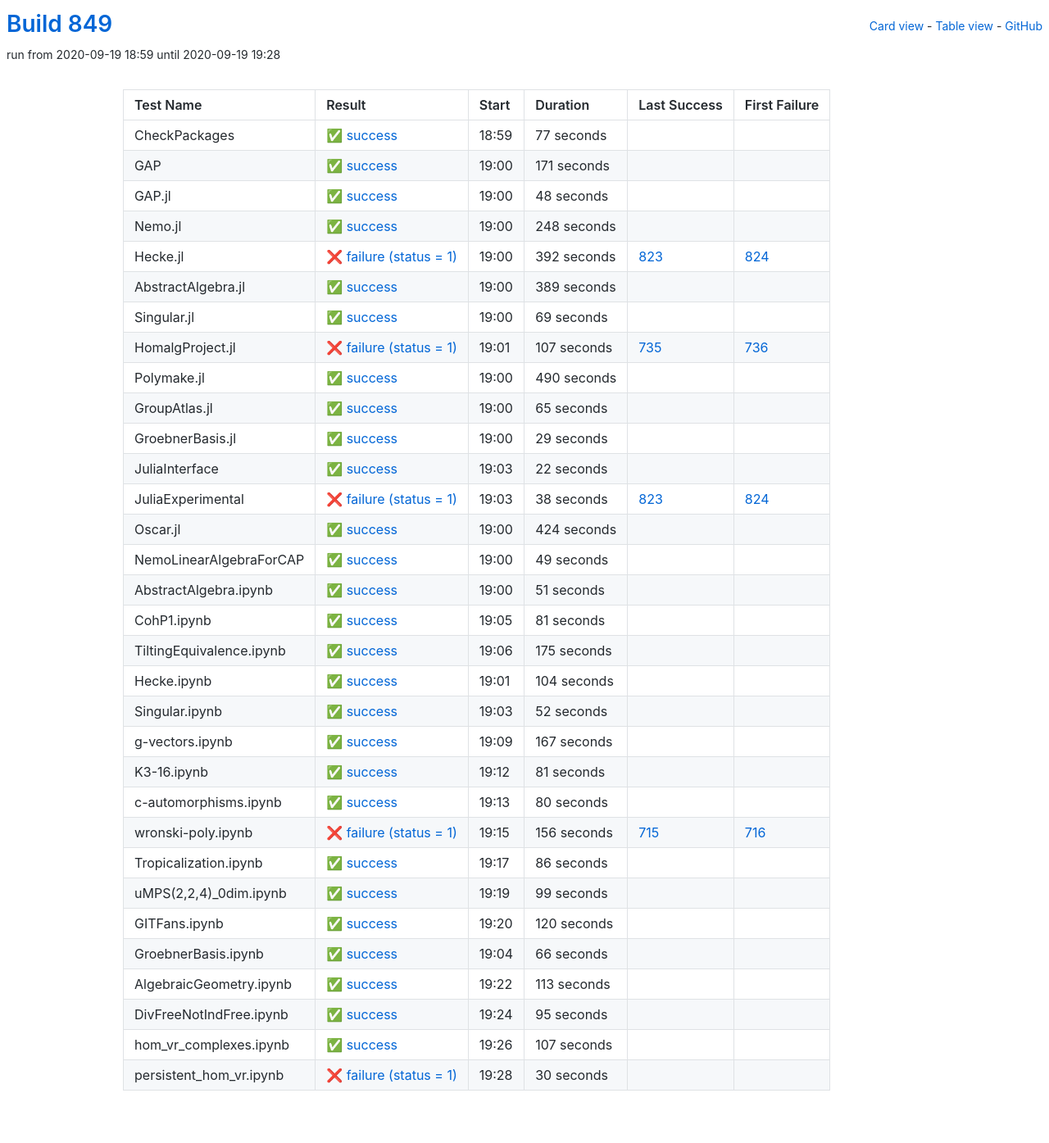
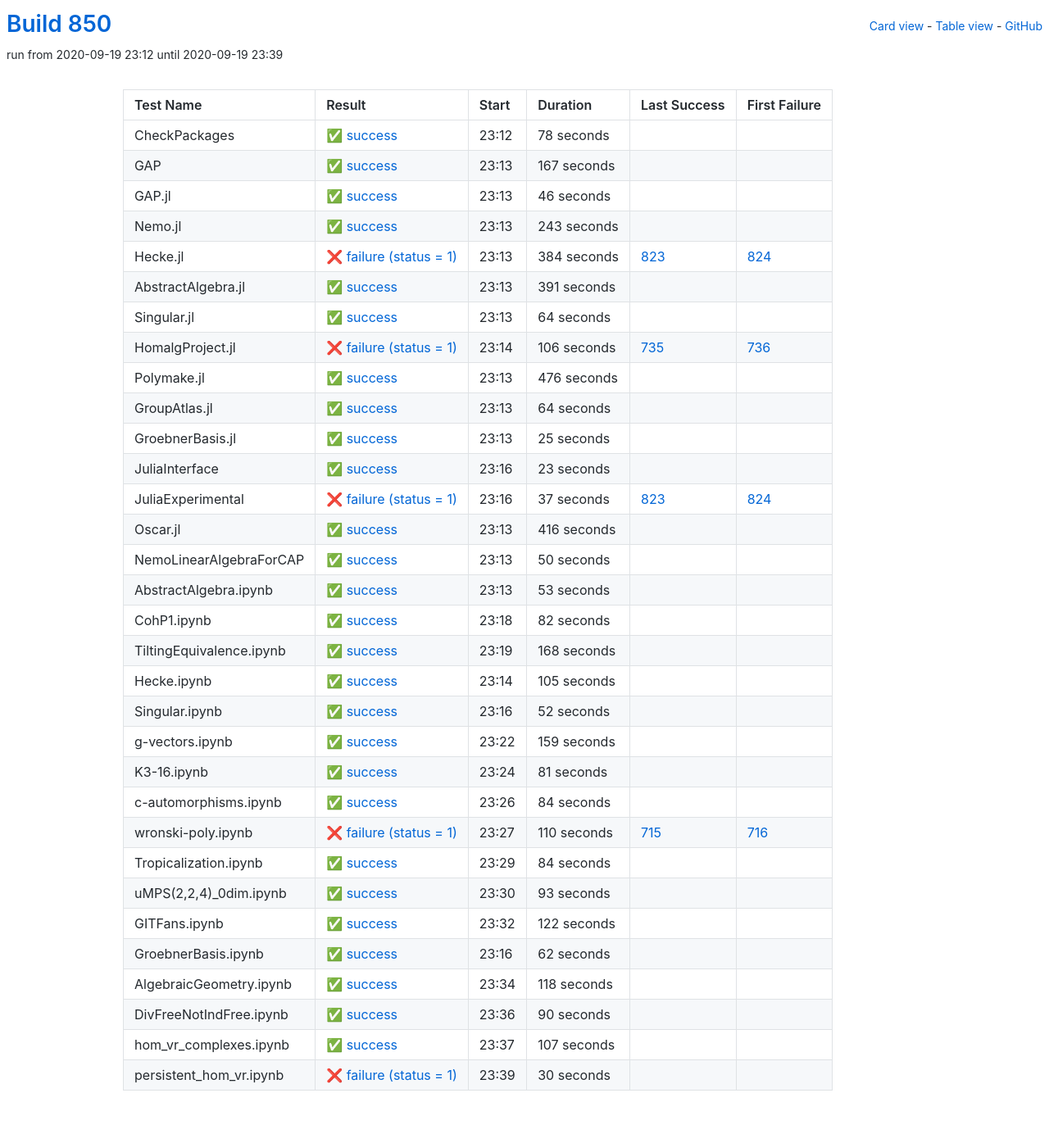
Before and after one commit to oscar-system/oscar-ci-status-stable, a Jekyll site: the page built from table.html, in a window 1280 px wide. Shown: the whole page at 82% size. Built offline with Jekyll 4.4.1, drawn with Linux system fonts in a browser that asks for light colours.

Commit message:
Build #850

```diff
--- a/_data/ci.yml
+++ b/_data/ci.yml
@@ -1,6 +1,6 @@
 ---
-build: 849
-build_url: https://oscarci.mathematik.uni-kl.de/job/oscar-stable/849/
+build: 850
+build_url: https://oscarci.mathematik.uni-kl.de/job/oscar-stable/850/
 job: oscar-stable
 organization: oscar-system
 repo: oscar-ci-status-stable
@@ -8,236 +8,236 @@ repourl: https://github.com/oscar-system/oscar-ci-status-stable
 tests:
 - name: CheckPackages
   id: checkpackages
-  log: https://oscarci.mathematik.uni-kl.de/job/oscar-stable/849/artifact/logs/build-849/CheckPackages.log
-  start: 2020-09-19 18:59
+  log: https://oscarci.mathematik.uni-kl.de/job/oscar-stable/850/artifact/logs/build-850/CheckPackages.log
+  start: 2020-09-19 23:12
   success: true
   exitcode: 0
   status: success
-  duration: 77
+  duration: 78
   last_success: false
   last_success_url:
   first_failure: false
   first_failure_url:
 - name: GAP
   id: gap
-  log: https://oscarci.mathematik.uni-kl.de/job/oscar-stable/849/artifact/logs/build-849/GAP.log
-  start: 2020-09-19 19:00
+  log: https://oscarci.mathematik.uni-kl.de/job/oscar-stable/850/artifact/logs/build-850/GAP.log
+  start: 2020-09-19 23:13
   success: true
   exitcode: 0
   status: success
-  duration: 171
+  duration: 167
   last_success: false
   last_success_url:
   first_failure: false
   first_failure_url:
 - name: GAP.jl
   id: gap-jl
-  log: https://oscarci.mathematik.uni-kl.de/job/oscar-stable/849/artifact/logs/build-849/GAP.jl.log
-  start: 2020-09-19 19:00
+  log: https://oscarci.mathematik.uni-kl.de/job/oscar-stable/850/artifact/logs/build-850/GAP.jl.log
+  start: 2020-09-19 23:13
   success: true
   exitcode: 0
   status: success
-  duration: 48
+  duration: 46
   last_success: false
   last_success_url:
   first_failure: false
   first_failure_url:
 - name: Nemo.jl
   id: nemo-jl
-  log: https://oscarci.mathematik.uni-kl.de/job/oscar-stable/849/artifact/logs/build-849/Nemo.jl.log
-  start: 2020-09-19 19:00
+  log: https://oscarci.mathematik.uni-kl.de/job/oscar-stable/850/artifact/logs/build-850/Nemo.jl.log
+  start: 2020-09-19 23:13
   success: true
   exitcode: 0
   status: success
-  duration: 248
+  duration: 243
   last_success: false
   last_success_url:
   first_failure: false
   first_failure_url:
 - name: Hecke.jl
   id: hecke-jl
-  log: https://oscarci.mathematik.uni-kl.de/job/oscar-stable/849/artifact/logs/build-849/Hecke.jl.log
-  start: 2020-09-19 19:00
+  log: https://oscarci.mathematik.uni-kl.de/job/oscar-stable/850/artifact/logs/build-850/Hecke.jl.log
+  start: 2020-09-19 23:13
   success: false
   exitcode: 1
   status: failure
-  duration: 392
+  duration: 384
   last_success: 823
   last_success_url: https://oscarci.mathematik.uni-kl.de/job/oscar-stable/823/
   first_failure: 824
   first_failure_url: https://oscarci.mathematik.uni-kl.de/job/oscar-stable/824/
 - name: AbstractAlgebra.jl
   id: abstractalgebra-jl
-  log: https://oscarci.mathematik.uni-kl.de/job/oscar-stable/849/artifact/logs/build-849/AbstractAlgebra.jl.log
-  start: 2020-09-19 19:00
+  log: https://oscarci.mathematik.uni-kl.de/job/oscar-stable/850/artifact/logs/build-850/AbstractAlgebra.jl.log
+  start: 2020-09-19 23:13
   success: true
   exitcode: 0
   status: success
-  duration: 389
+  duration: 391
   last_success: false
   last_success_url:
   first_failure: false
   first_failure_url:
 - name: Singular.jl
   id: singular-jl
-  log: https://oscarci.mathematik.uni-kl.de/job/oscar-stable/849/artifact/logs/build-849/Singular.jl.log
-  start: 2020-09-19 19:00
+  log: https://oscarci.mathematik.uni-kl.de/job/oscar-stable/850/artifact/logs/build-850/Singular.jl.log
+  start: 2020-09-19 23:13
   success: true
   exitcode: 0
   status: success
-  duration: 69
+  duration: 64
   last_success: false
   last_success_url:
   first_failure: false
   first_failure_url:
 - name: HomalgProject.jl
   id: homalgproject-jl
-  log: https://oscarci.mathematik.uni-kl.de/job/oscar-stable/849/artifact/logs/build-849/HomalgProject.jl.log
-  start: 2020-09-19 19:01
+  log: https://oscarci.mathematik.uni-kl.de/job/oscar-stable/850/artifact/logs/build-850/HomalgProject.jl.log
+  start: 2020-09-19 23:14
   success: false
   exitcode: 1
   status: failure
-  duration: 107
+  duration: 106
   last_success: 735
   last_success_url: https://oscarci.mathematik.uni-kl.de/job/oscar-stable/735/
   first_failure: 736
   first_failure_url: https://oscarci.mathematik.uni-kl.de/job/oscar-stable/736/
 - name: Polymake.jl
   id: polymake-jl
-  log: https://oscarci.mathematik.uni-kl.de/job/oscar-stable/849/artifact/logs/build-849/Polymake.jl.log
-  start: 2020-09-19 19:00
+  log: https://oscarci.mathematik.uni-kl.de/job/oscar-stable/850/artifact/logs/build-850/Polymake.jl.log
+  start: 2020-09-19 23:13
   success: true
   exitcode: 0
   status: success
-  duration: 490
+  duration: 476
   last_success: false
   last_success_url:
   first_failure: false
   first_failure_url:
 - name: GroupAtlas.jl
   id: groupatlas-jl
-  log: https://oscarci.mathematik.uni-kl.de/job/oscar-stable/849/artifact/logs/build-849/GroupAtlas.jl.log
-  start: 2020-09-19 19:00
+  log: https://oscarci.mathematik.uni-kl.de/job/oscar-stable/850/artifact/logs/build-850/GroupAtlas.jl.log
+  start: 2020-09-19 23:13
   success: true
   exitcode: 0
   status: success
-  duration: 65
+  duration: 64
   last_success: false
   last_success_url:
   first_failure: false
   first_failure_url:
 - name: GroebnerBasis.jl
   id: groebnerbasis-jl
-  log: https://oscarci.mathematik.uni-kl.de/job/oscar-stable/849/artifact/logs/build-849/GroebnerBasis.jl.log
-  start: 2020-09-19 19:00
+  log: https://oscarci.mathematik.uni-kl.de/job/oscar-stable/850/artifact/logs/build-850/GroebnerBasis.jl.log
+  start: 2020-09-19 23:13
   success: true
   exitcode: 0
   status: success
-  duration: 29
+  duration: 25
   last_success: false
   last_success_url:
   first_failure: false
   first_failure_url:
 - name: JuliaInterface
   id: juliainterface
-  log: https://oscarci.mathematik.uni-kl.de/job/oscar-stable/849/artifact/logs/build-849/JuliaInterface.log
-  start: 2020-09-19 19:03
+  log: https://oscarci.mathematik.uni-kl.de/job/oscar-stable/850/artifact/logs/build-850/JuliaInterface.log
+  start: 2020-09-19 23:16
   success: true
   exitcode: 0
   status: success
-  duration: 22
+  duration: 23
   last_success: false
   last_success_url:
   first_failure: false
   first_failure_url:
 - name: JuliaExperimental
   id: juliaexperimental
-  log: https://oscarci.mathematik.uni-kl.de/job/oscar-stable/849/artifact/logs/build-849/JuliaExperimental.log
-  start: 2020-09-19 19:03
+  log: https://oscarci.mathematik.uni-kl.de/job/oscar-stable/850/artifact/logs/build-850/JuliaExperimental.log
+  start: 2020-09-19 23:16
   success: false
   exitcode: 1
   status: failure
-  duration: 38
+  duration: 37
   last_success: 823
   last_success_url: https://oscarci.mathematik.uni-kl.de/job/oscar-stable/823/
   first_failure: 824
   first_failure_url: https://oscarci.mathematik.uni-kl.de/job/oscar-stable/824/
 - name: Oscar.jl
   id: oscar-jl
-  log: https://oscarci.mathematik.uni-kl.de/job/oscar-stable/849/artifact/logs/build-849/Oscar.jl.log
-  start: 2020-09-19 19:00
+  log: https://oscarci.mathematik.uni-kl.de/job/oscar-stable/850/artifact/logs/build-850/Oscar.jl.log
+  start: 2020-09-19 23:13
   success: true
   exitcode: 0
   status: success
-  duration: 424
+  duration: 416
   last_success: false
   last_success_url:
   first_failure: false
   first_failure_url:
 - name: NemoLinearAlgebraForCAP
   id: nemolinearalgebraforcap
-  log: https://oscarci.mathematik.uni-kl.de/job/oscar-stable/849/artifact/logs/build-849/NemoLinearAlgebraForCAP.log
-  start: 2020-09-19 19:00
+  log: https://oscarci.mathematik.uni-kl.de/job/oscar-stable/850/artifact/logs/build-850/NemoLinearAlgebraForCAP.log
+  start: 2020-09-19 23:13
   success: true
   exitcode: 0
   status: success
-  duration: 49
+  duration: 50
   last_success: false
   last_success_url:
   first_failure: false
   first_failure_url:
 - name: AbstractAlgebra.ipynb
   id: abstractalgebra-ipynb
-  log: https://oscarci.mathematik.uni-kl.de/job/oscar-stable/849/artifact/logs/build-849/AbstractAlgebra.ipynb.log
-  start: 2020-09-19 19:00
+  log: https://oscarci.mathematik.uni-kl.de/job/oscar-stable/850/artifact/logs/build-850/AbstractAlgebra.ipynb.log
+  start: 2020-09-19 23:13
   success: true
   exitcode: 0
   status: success
-  duration: 51
+  duration: 53
   last_success: false
   last_success_url:
   first_failure: false
   first_failure_url:
 - name: CohP1.ipynb
   id: cohp1-ipynb
-  log: https://oscarci.mathematik.uni-kl.de/job/oscar-stable/849/artifact/logs/build-849/CohP1.ipynb.log
-  start: 2020-09-19 19:05
+  log: https://oscarci.mathematik.uni-kl.de/job/oscar-stable/850/artifact/logs/build-850/CohP1.ipynb.log
+  start: 2020-09-19 23:18
   success: true
   exitcode: 0
   status: success
-  duration: 81
+  duration: 82
   last_success: false
   last_success_url:
   first_failure: false
   first_failure_url:
 - name: TiltingEquivalence.ipynb
   id: tiltingequivalence-ipynb
-  log: https://oscarci.mathematik.uni-kl.de/job/oscar-stable/849/artifact/logs/build-849/TiltingEquivalence.ipynb.log
-  start: 2020-09-19 19:06
+  log: https://oscarci.mathematik.uni-kl.de/job/oscar-stable/850/artifact/logs/build-850/TiltingEquivalence.ipynb.log
+  start: 2020-09-19 23:19
   success: true
   exitcode: 0
   status: success
-  duration: 175
+  duration: 168
   last_success: false
   last_success_url:
   first_failure: false
   first_failure_url:
 - name: Hecke.ipynb
   id: hecke-ipynb
-  log: https://oscarci.mathematik.uni-kl.de/job/oscar-stable/849/artifact/logs/build-849/Hecke.ipynb.log
-  start: 2020-09-19 19:01
+  log: https://oscarci.mathematik.uni-kl.de/job/oscar-stable/850/artifact/logs/build-850/Hecke.ipynb.log
+  start: 2020-09-19 23:14
   success: true
   exitcode: 0
   status: success
-  duration: 104
+  duration: 105
   last_success: false
   last_success_url:
   first_failure: false
   first_failure_url:
 - name: Singular.ipynb
   id: singular-ipynb
-  log: https://oscarci.mathematik.uni-kl.de/job/oscar-stable/849/artifact/logs/build-849/Singular.ipynb.log
-  start: 2020-09-19 19:03
+  log: https://oscarci.mathematik.uni-kl.de/job/oscar-stable/850/artifact/logs/build-850/Singular.ipynb.log
+  start: 2020-09-19 23:16
   success: true
   exitcode: 0
   status: success
@@ -248,20 +248,20 @@ tests:
   first_failure_url:
 - name: g-vectors.ipynb
   id: g-vectors-ipynb
-  log: https://oscarci.mathematik.uni-kl.de/job/oscar-stable/849/artifact/logs/build-849/g-vectors.ipynb.log
-  start: 2020-09-19 19:09
+  log: https://oscarci.mathematik.uni-kl.de/job/oscar-stable/850/artifact/logs/build-850/g-vectors.ipynb.log
+  start: 2020-09-19 23:22
   success: true
   exitcode: 0
   status: success
-  duration: 167
+  duration: 159
   last_success: false
   last_success_url:
   first_failure: false
   first_failure_url:
 - name: K3-16.ipynb
   id: k3-16-ipynb
-  log: https://oscarci.mathematik.uni-kl.de/job/oscar-stable/849/artifact/logs/build-849/K3-16.ipynb.log
-  start: 2020-09-19 19:12
+  log: https://oscarci.mathematik.uni-kl.de/job/oscar-stable/850/artifact/logs/build-850/K3-16.ipynb.log
+  start: 2020-09-19 23:24
   success: true
   exitcode: 0
   status: success
@@ -272,104 +272,104 @@ tests:
   first_failure_url:
 - name: c-automorphisms.ipynb
   id: c-automorphisms-ipynb
-  log: https://oscarci.mathematik.uni-kl.de/job/oscar-stable/849/artifact/logs/build-849/c-automorphisms.ipynb.log
-  start: 2020-09-19 19:13
+  log: https://oscarci.mathematik.uni-kl.de/job/oscar-stable/850/artifact/logs/build-850/c-automorphisms.ipynb.log
+  start: 2020-09-19 23:26
   success: true
   exitcode: 0
   status: success
-  duration: 80
+  duration: 84
   last_success: false
   last_success_url:
   first_failure: false
   first_failure_url:
 - name: wronski-poly.ipynb
   id: wronski-poly-ipynb
-  log: https://oscarci.mathematik.uni-kl.de/job/oscar-stable/849/artifact/logs/build-849/wronski-poly.ipynb.log
-  start: 2020-09-19 19:15
+  log: https://oscarci.mathematik.uni-kl.de/job/oscar-stable/850/artifact/logs/build-850/wronski-poly.ipynb.log
+  start: 2020-09-19 23:27
   success: false
   exitcode: 1
   status: failure
-  duration: 156
+  duration: 110
   last_success: 715
   last_success_url: https://oscarci.mathematik.uni-kl.de/job/oscar-stable/715/
   first_failure: 716
   first_failure_url: https://oscarci.mathematik.uni-kl.de/job/oscar-stable/716/
 - name: Tropicalization.ipynb
   id: tropicalization-ipynb
-  log: https://oscarci.mathematik.uni-kl.de/job/oscar-stable/849/artifact/logs/build-849/Tropicalization.ipynb.log
-  start: 2020-09-19 19:17
+  log: https://oscarci.mathematik.uni-kl.de/job/oscar-stable/850/artifact/logs/build-850/Tropicalization.ipynb.log
+  start: 2020-09-19 23:29
   success: true
   exitcode: 0
   status: success
-  duration: 86
+  duration: 84
   last_success: false
   last_success_url:
   first_failure: false
   first_failure_url:
 - name: uMPS(2,2,4)_0dim.ipynb
   id: umps-2-2-4-0dim-ipynb
-  log: https://oscarci.mathematik.uni-kl.de/job/oscar-stable/849/artifact/logs/build-849/uMPS-2-2-4-_0dim.ipynb.log
-  start: 2020-09-19 19:19
+  log: https://oscarci.mathematik.uni-kl.de/job/oscar-stable/850/artifact/logs/build-850/uMPS-2-2-4-_0dim.ipynb.log
+  start: 2020-09-19 23:30
   success: true
   exitcode: 0
   status: success
-  duration: 99
+  duration: 93
   last_success: false
   last_success_url:
   first_failure: false
   first_failure_url:
 - name: GITFans.ipynb
   id: gitfans-ipynb
-  log: https://oscarci.mathematik.uni-kl.de/job/oscar-stable/849/artifact/logs/build-849/GITFans.ipynb.log
-  start: 2020-09-19 19:20
+  log: https://oscarci.mathematik.uni-kl.de/job/oscar-stable/850/artifact/logs/build-850/GITFans.ipynb.log
+  start: 2020-09-19 23:32
   success: true
   exitcode: 0
   status: success
-  duration: 120
+  duration: 122
   last_success: false
   last_success_url:
   first_failure: false
   first_failure_url:
 - name: GroebnerBasis.ipynb
   id: groebnerbasis-ipynb
-  log: https://oscarci.mathematik.uni-kl.de/job/oscar-stable/849/artifact/logs/build-849/GroebnerBasis.ipynb.log
-  start: 2020-09-19 19:04
+  log: https://oscarci.mathematik.uni-kl.de/job/oscar-stable/850/artifact/logs/build-850/GroebnerBasis.ipynb.log
+  start: 2020-09-19 23:16
   success: true
   exitcode: 0
   status: success
-  duration: 66
+  duration: 62
   last_success: false
   last_success_url:
   first_failure: false
   first_failure_url:
 - name: AlgebraicGeometry.ipynb
   id: algebraicgeometry-ipynb
-  log: https://oscarci.mathematik.uni-kl.de/job/oscar-stable/849/artifact/logs/build-849/AlgebraicGeometry.ipynb.log
-  start: 2020-09-19 19:22
+  log: https://oscarci.mathematik.uni-kl.de/job/oscar-stable/850/artifact/logs/build-850/AlgebraicGeometry.ipynb.log
+  start: 2020-09-19 23:34
   success: true
   exitcode: 0
   status: success
-  duration: 113
+  duration: 118
   last_success: false
   last_success_url:
   first_failure: false
   first_failure_url:
 - name: DivFreeNotIndFree.ipynb
   id: divfreenotindfree-ipynb
-  log: https://oscarci.mathematik.uni-kl.de/job/oscar-stable/849/artifact/logs/build-849/DivFreeNotIndFree.ipynb.log
-  start: 2020-09-19 19:24
+  log: https://oscarci.mathematik.uni-kl.de/job/oscar-stable/850/artifact/logs/build-850/DivFreeNotIndFree.ipynb.log
+  start: 2020-09-19 23:36
   success: true
   exitcode: 0
   status: success
-  duration: 95
+  duration: 90
   last_success: false
   last_success_url:
   first_failure: false
   first_failure_url:
 - name: hom_vr_complexes.ipynb
   id: hom-vr-complexes-ipynb
-  log: https://oscarci.mathematik.uni-kl.de/job/oscar-stable/849/artifact/logs/build-849/hom_vr_complexes.ipynb.log
-  start: 2020-09-19 19:26
+  log: https://oscarci.mathematik.uni-kl.de/job/oscar-stable/850/artifact/logs/build-850/hom_vr_complexes.ipynb.log
+  start: 2020-09-19 23:37
   success: true
   exitcode: 0
   status: success
@@ -380,8 +380,8 @@ tests:
   first_failure_url:
 - name: persistent_hom_vr.ipynb
   id: persistent-hom-vr-ipynb
-  log: https://oscarci.mathematik.uni-kl.de/job/oscar-stable/849/artifact/logs/build-849/persistent_hom_vr.ipynb.log
-  start: 2020-09-19 19:28
+  log: https://oscarci.mathematik.uni-kl.de/job/oscar-stable/850/artifact/logs/build-850/persistent_hom_vr.ipynb.log
+  start: 2020-09-19 23:39
   success: false
   exitcode: 1
   status: failure
```
Also changed, not shown: README.md.
